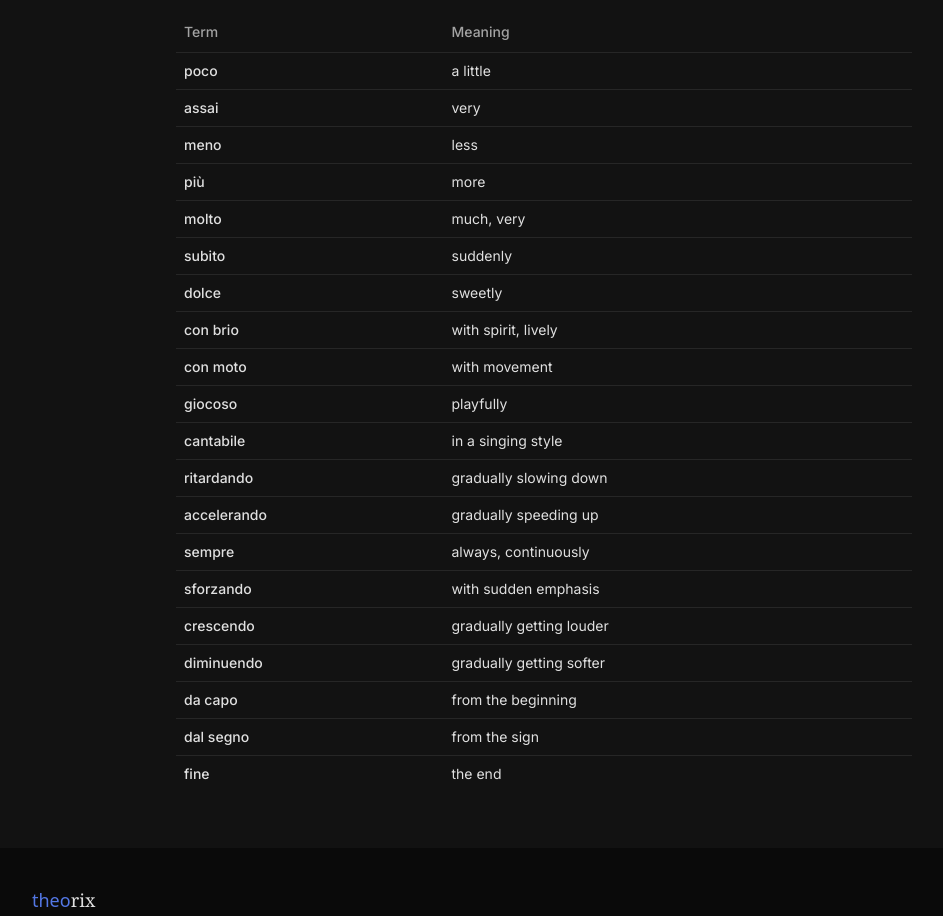
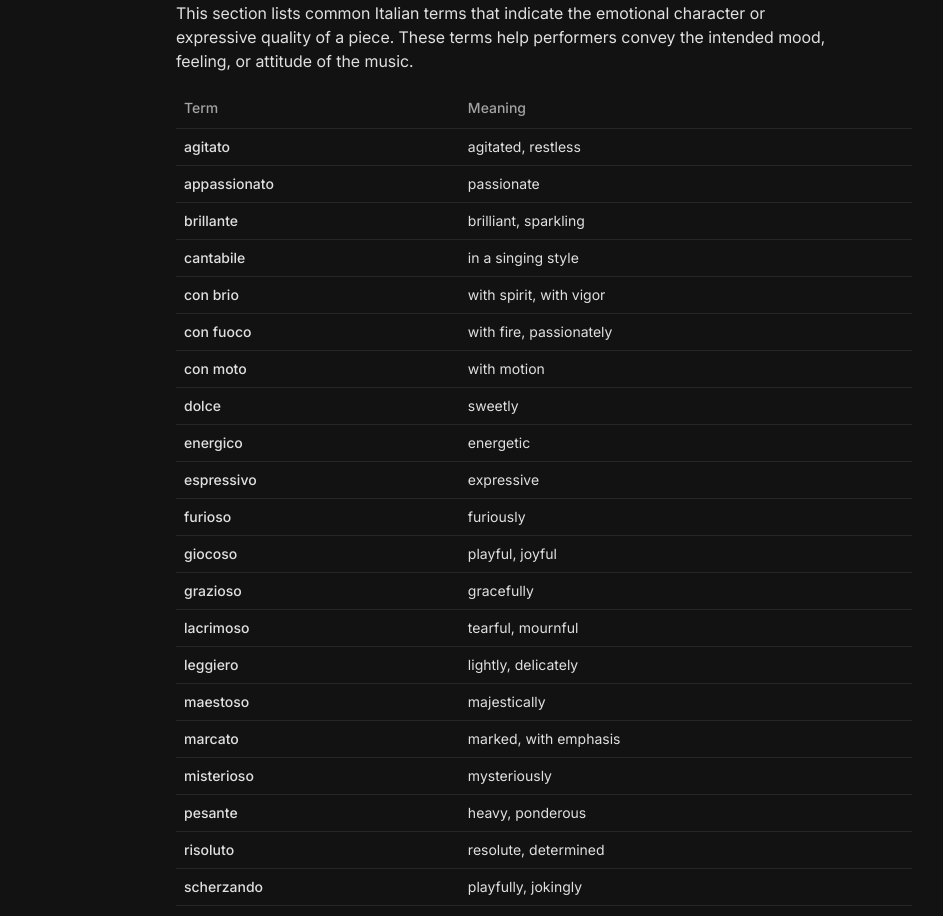
Before and after one commit to LucaJahnen/theorix, a React (Vite) app: page /musical-terms in a window 1280 px wide. Shown: the part 1880-2796 px from the top of the page, without its empty margins (96-1039 px from the left). Built offline with nearby package versions, Linux system fonts and the light colour scheme.

Commit message:
add mood section to musical terms

```diff
--- a/src/pages/dictionary/data.ts
+++ b/src/pages/dictionary/data.ts
@@ -29,6 +29,33 @@ const data = {
         { term: "marcato", description: "marked, accented" },
         { term: "portato", description: "between legato and staccato, slightly detached" },
     ],
+    "Mood": [
+        { term: "agitato", description: "agitated, restless" },
+        { term: "appassionato", description: "passionate" },
+        { term: "brillante", description: "brilliant, sparkling" },
+        { term: "cantabile", description: "in a singing style" },
+        { term: "con brio", description: "with spirit, with vigor" },
+        { term: "con fuoco", description: "with fire, passionately" },
+        { term: "con moto", description: "with motion" },
+        { term: "dolce", description: "sweetly" },
+        { term: "energico", description: "energetic" },
+        { term: "espressivo", description: "expressive" },
+        { term: "furioso", description: "furiously" },
+        { term: "giocoso", description: "playful, joyful" },
+        { term: "grazioso", description: "gracefully" },
+        { term: "lacrimoso", description: "tearful, mournful" },
+        { term: "leggiero", description: "lightly, delicately" },
+        { term: "maestoso", description: "majestically" },
+        { term: "marcato", description: "marked, with emphasis" },
+        { term: "misterioso", description: "mysteriously" },
+        { term: "pesante", description: "heavy, ponderous" },
+        { term: "risoluto", description: "resolute, determined" },
+        { term: "scherzando", description: "playfully, jokingly" },
+        { term: "serioso", description: "seriously" },
+        { term: "sostenuto", description: "sustained" },
+        { term: "tranquillo", description: "calmly, peacefully" },
+        { term: "veloce", description: "fast, rapid" }
+    ],
     "General": [
         { term: "poco", meaning: "a little" },
         { term: "assai", meaning: "very" },
@@ -36,9 +63,6 @@ const data = {
         { term: "più", meaning: "more" },
         { term: "molto", meaning: "much, very" },
         { term: "subito", meaning: "suddenly" },
-        { term: "dolce", meaning: "sweetly" },
-        { term: "con brio", meaning: "with spirit, lively" },
-        { term: "con moto", meaning: "with movement" },
         { term: "giocoso", meaning: "playfully" },
         { term: "cantabile", meaning: "in a singing style" },
         { term: "ritardando", meaning: "gradually slowing down" },
--- a/src/pages/dictionary/index.tsx
+++ b/src/pages/dictionary/index.tsx
@@ -61,14 +61,14 @@ const Dictionary: React.FC = () => {
     <>
         <Helmet>
             <title>Italian musical terms</title>
-            <meta name="description" content="Explore key musical terms for tempo like allegro, accelerando, and molto rit in this comprehensive glossary for musicians." />
+            <meta name="description" content="Discover the meaning of essential Italian musical terms like meno mosso, molto, and other tempo, expression, and articulation markings. A clear glossary for musicians seeking definitions of Italian tempo terms and expressive instructions." />
             <script type="application/ld+json">{JSON.stringify(schema)}</script>
             <link rel="canonical" href="https://theorix.netlify.app/musical-terms" />
         </Helmet>
         <Navbar />
-        <div className="px-4 pt-6 lg:w-[60%] lg:block lg:m-auto">
+        <main className="px-4 pt-6 lg:w-[60%] lg:block lg:m-auto">
             <h1 className="text-3xl font-semibold pb-4">Italian music terms</h1>
-            <p className="leading-relaxed max-w-[65ch]">Most of the terms used in music theory are Italian. This list covers music terms that specify a certain tempo or describe a way of playing. If you found a term you do not know look it up effortlessly using the search.</p>
+            <p className="leading-relaxed max-w-[65ch]">Italian is the universal language of classical music. This page provides definitions and explanations of common Italian musical terms used to indicate tempo, expression, dynamics, articulation, and more &#8210; helping musicians interpret music accurately and with style. You can quickly find any term using the search function at the top of the page.</p>
             <form action="#" className='w-full flex flex-row gap-3 py-6' onSubmit={handleSubmit}>
                 <Input type="text" placeholder='Search for a musical term' name='search' required value={searchTerm} onChange={e => handleChange(e)} className='text-base h-10 max-w-[20rem]' />
                 <Button className='text-base h-10 bg-primary dark:bg-primary-altered'>Search</Button>
@@ -139,6 +139,26 @@ const Dictionary: React.FC = () => {
                 </Table>
             </section>
             <section className='mt-8'>
+                <h2 className='text-xl font-semibold'>Mood</h2>
+                <p className='pb-4 max-w-[65ch]'>This section lists common Italian terms that indicate the emotional character or expressive quality of a piece. These terms help performers convey the intended mood, feeling, or attitude of the music.</p>
+                <Table>
+                    <TableHeader>
+                        <TableRow>
+                        <TableHead>Term</TableHead>
+                        <TableHead>Meaning</TableHead>
+                        </TableRow>
+                    </TableHeader>
+                    <TableBody>
+                        {data["Mood"].map((obj) => (
+                        <TableRow key={obj.term} {...(obj.term === "sforzando" ? { id: "sforzando" } : {})}>
+                            <TableCell className="font-medium">{obj.term}</TableCell>
+                            <TableCell>{obj.description}</TableCell>
+                        </TableRow>
+                        ))}
+                    </TableBody>
+                </Table>
+            </section>
+            <section className='mt-8'>
                 <h2 className='text-xl font-semibold'>General</h2>
                 <p className='pb-4 max-w-[65ch]'>These general terms include terms that are commonly used in conjunction with other terms like <span className="italic">meno mosso</span> (slightly slower) or <span className="italic">molto rit</span> (noticable decrease in tempo).</p>
                 <Table>
@@ -158,7 +178,7 @@ const Dictionary: React.FC = () => {
                     </TableBody>
                 </Table>
             </section>
-        </div>
+        </main>
         <Footer />
     </>
   )
```
